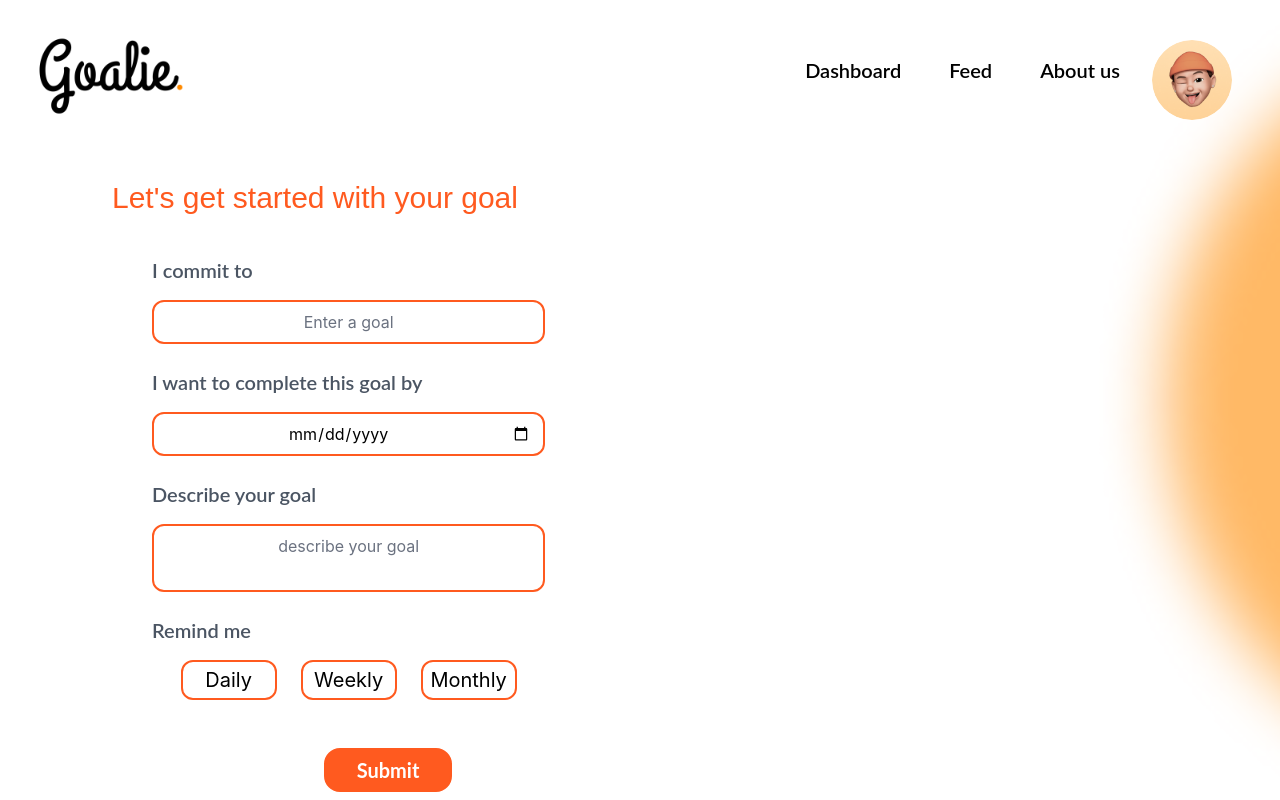
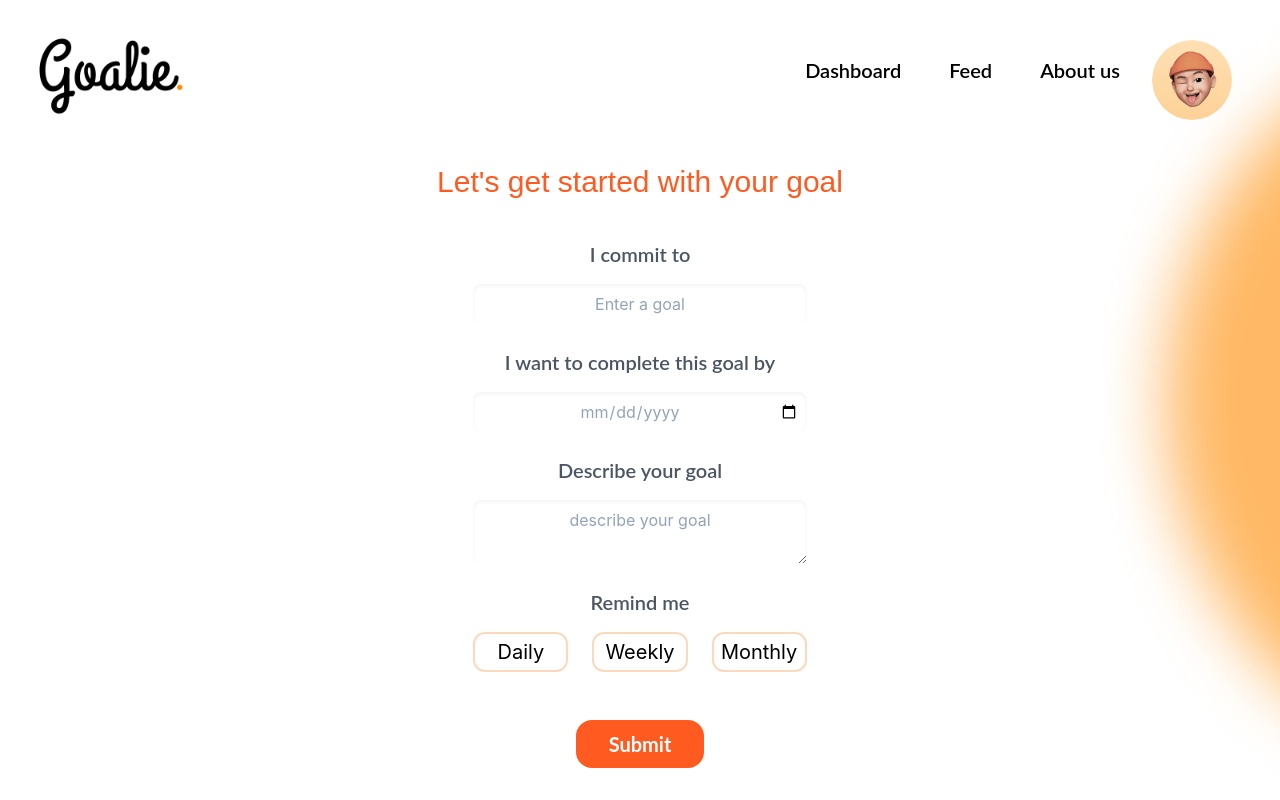
Before and after one commit to Ashirwad-Shetye/Goalie-frontend, a React (Create React App) app: page /creategoal in a window 1280 px wide. Built offline with nearby package versions, Linux system fonts and the light colour scheme; no server answers.

Commit message:
creategoal page ui/ux fixes

```diff
--- a/src/pages/creategoal.tsx
+++ b/src/pages/creategoal.tsx
@@ -4,9 +4,14 @@ import { useNavigate } from 'react-router-dom';
 import Header from '../components/creategoal/header'
 import { toast } from 'react-toastify'
 import { setGoal } from './../services/serverCalls'
+import { ThreeDots } from 'react-loader-spinner'
+
+
+
 function CreateGoal() {
 
     const navigate = useNavigate();
+
     const [formData, setFormData] = useState({
         goal: '',
         date: '',
@@ -15,6 +20,13 @@ function CreateGoal() {
     })
 
     const textRef = useRef<any>();
+
+    const [buttonSelected1, setButtonSelected1] = useState(false);
+    const [buttonSelected2, setButtonSelected2] = useState(false);
+    const [buttonSelected3, setButtonSelected3] = useState(false);
+
+    const [isButtonLoading, setIsButtonLoading] = useState(false);
+
 
     const onChange = (e: React.ChangeEvent<HTMLInputElement>) =>{
         console.log(e.target.name)
@@ -26,11 +38,41 @@ function CreateGoal() {
         }))
     }
 
-    const onRemaindChange = (e: any) => {
+    const onRemaindChange1 = (e: any) => {
         setFormData((prevState) => ({
             ...prevState,
             [e.target.name]: e.target.value
         }))
+        setButtonSelected1(true)
+        setButtonSelected2(false)
+        setButtonSelected3(false)
+        if(buttonSelected1){
+            setButtonSelected1(false)
+        }
+    }
+    const onRemaindChange2 = (e: any) => {
+        setFormData((prevState) => ({
+            ...prevState,
+            [e.target.name]: e.target.value
+        }))
+        setButtonSelected1(false)
+        setButtonSelected2(true)
+        setButtonSelected3(false)
+        if(buttonSelected2){
+            setButtonSelected2(false)
+        }
+    }
+    const onRemaindChange3 = (e: any) => {
+        setFormData((prevState) => ({
+            ...prevState,
+            [e.target.name]: e.target.value
+        }))
+        setButtonSelected1(false)
+        setButtonSelected2(false)
+        setButtonSelected3(true)
+        if(buttonSelected3){
+            setButtonSelected3(false)
+        }
     }
     const onChangeHandler = function(e: React.SyntheticEvent<EventTarget>) {
 
@@ -45,6 +87,8 @@ function CreateGoal() {
 
     const onSubmit = (e: React.SyntheticEvent) =>{
 
+        setIsButtonLoading(true)
+
         e.preventDefault()
         setGoal({
                     text:formData.goal,
@@ -52,58 +96,167 @@ function CreateGoal() {
                     description: formData.description,
                     remaindInDays: formData.remaind
                 },navigate)
+        if(Error()){
+            // toast('Something went wrong, try again in a few seconds', {
+            //     position: "top-center",
+            //     autoClose: 1000,
+            //     hideProgressBar: true,
+            //     closeOnClick: true,
+            //     pauseOnHover: false,
+            //     draggable: true,
+            //     progress: undefined,
+            // });
+            setButtonSelected1(false);
+            setButtonSelected2(false);
+            setButtonSelected3(false);
+
+            setIsButtonLoading(false);
+        } else {
+            // toast('Your goal was saved successfully', {
+            //     position: "top-center",
+            //     autoClose: 1000,
+            //     hideProgressBar: true,
+            //     closeOnClick: true,
+            //     pauseOnHover: false,
+            //     draggable: true,
+            //     progress: undefined,
+            // })
+        }
     }
 
   return (
     <div className='bg-dashboard bg-right bg-no-repeat bg-cover bg-fixed
     min-h-screen min-w-screen max-h-fit max-w-screen'>
         <Header />
-        <div className='mx-12 text-center md:text-left md:ml-28 mt-40 md:mt-10 md:w-3/5 lg:w-2/5'>
+        <div className='mx-auto mt-40 md:mt-0 md:w-3/5 lg:w-2/5'>
             <div
-            className='text-3xl font-poppins text-orange-500 my-6'
+            className='text-3xl font-poppins text-center text-orange-500 my-6'
             >Let's get started with your goal</div>
             <form onSubmit={onSubmit}
-            className='container flex flex-col md:pl-10'>
-                    <label className='text-xl text-gray-600 my-4 font-lato font-semibold'>I commit to</label>
+            className='container flex flex-col w-[360px] md:w-[400px] mx-auto'>
+                    <div className='flex flex-col'>
+                        <label className='text-xl text-gray-600 my-4 font-lato font-semibold text-center'>I commit to</label>
                         <input
-                        className='bg-white bg-opacity-30 mx-auto md:mx-0 mb-2 w-10/12 border-2 text-center
-                            border-orange-500 rounded-xl'
+                            className='placeholder:text-slate-400 mx-auto py-2 md:p-2 mb-2 w-10/12 border-0 text-center
+                            focus:border-orange-500 focus:ring-0 placeholder:text-center shadow-inner rounded-lg'
                             type="text"
                             name="goal"
-                        maxLength={50}
+                            maxLength={42}
                             onChange={onChange}
                             placeholder='Enter a goal' />
-                    <label className='text-xl text-gray-600 my-4 font-lato font-semibold'>I want to complete this goal by</label>
+                    </div>
+                    <div className='flex flex-col'>
+                        <label className='text-xl text-gray-600 my-4 font-lato font-semibold text-center'>I want to complete this goal by</label>
                         <input
-                        className='bg-white bg-opacity-30 mx-auto md:mx-0  mb-2 w-10/12 border-2 text-center
-                            border-orange-500 rounded-xl'
+                            className='placeholder:text-slate-400 text-slate-400 mx-auto py-2 md:p-2 mb-2 w-10/12 border-0 text-center
+                            focus:border-orange-500 focus:ring-0 placeholder:text-center shadow-inner rounded-lg cursor-text'
                             type="date"
                             onChange={onChange}
 
                             name="date" />
-                    <label className='text-xl text-gray-600 my-4 font-lato font-semibold'>Describe your goal</label>
+                    </div>
+                    <div className='flex flex-col'>
+                        <label className='text-xl text-gray-600 my-4 font-lato font-semibold text-center'>Describe your goal</label>
                         <textarea
-                        className='bg-white bg-opacity-30 mx-auto md:mx-0 mb-2 w-10/12 border-2 text-center
-                            border-orange-500 rounded-xl scrollbar-hide resize-none'
+                            className='placeholder:text-slate-400 mx-auto py-2 md:p-2 mb-2 w-10/12 border-0 text-center resize-y
+                            focus:border-orange-500 focus:ring-0 placeholder:text-center shadow-inner rounded-lg scrollbar-hide '
                             name="description"
                             ref={textRef}
                             onChange={onChangeHandler}
                             placeholder='describe your goal'
                             maxLength={280}></textarea>
-                    <label className='text-xl text-gray-600  my-4 font-lato font-semibold'>Remind me</label>
-                    <div className='container text-center mx-auto md:mx-0  w-10/12 justify-evenly space-x-6 md:space-x-6'>
-                        <button type="button" value={1} onClick={onRemaindChange} name="remaind" className='text-xl h-10 hover:text-white hover:bg-orange-500 duration-200
-                            border-orange-500 rounded-xl border-2 w-24'>Daily</button>
-                        <button type="button" value={7} onClick={onRemaindChange} name="remaind" className='text-xl h-10 hover:text-white hover:bg-orange-500 duration-200
-                            border-orange-500 rounded-xl border-2 w-24'>Weekly</button>
-                        <button type="button" value={30} onClick={onRemaindChange} name="remaind" className='text-xl h-10 hover:text-white hover:bg-orange-500 duration-200
-                            border-orange-500 rounded-xl border-2 w-24'>Monthly</button>
                     </div>
-                    <button type="submit"
+                    <div className='flex flex-col'>
+                        <label className='text-xl text-gray-600 my-4 font-lato font-semibold text-center'>Remind me</label>
+                        <div className='container text-center mx-auto flex w-10/12 justify-evenly space-x-6 md:space-x-6'>
+                            {/* Daily */}
+                            {buttonSelected1 ?
+                                <button
+                                type="button"
+                                value={1}
+                                onClick={onRemaindChange1}
+                                name="remaind"
+                                className='text-xl h-10 duration-200 bg-orange-500
+                                border-orange-500 text-white hover:scale-105 rounded-xl border-2 w-24'>Daily</button>
+                            :
+                                <button
+                                type="button"
+                                value={1}
+                                onClick={onRemaindChange1}
+                                name="remaind"
+                                className='text-xl h-10 hover:text-white hover:bg-orange-500 duration-200
+                                border-orange-200 hover:border-orange-500 hover:scale-105 rounded-xl border-2 w-24'>Daily</button>
+                            }
+                            {/* Weekly */}
+                            {buttonSelected2 ?
+                                <button
+                                type="button"
+                                value={1}
+                                onClick={onRemaindChange2}
+                                name="remaind"
+                                className='text-xl h-10 duration-200 bg-orange-500
+                                border-orange-500 text-white hover:scale-105 rounded-xl border-2 w-24'>Weekly</button>
+                            :
+                                <button
+                                type="button"
+                                value={1}
+                                onClick={onRemaindChange2}
+                                name="remaind"
+                                className='text-xl h-10 hover:text-white hover:bg-orange-500 duration-200
+                                border-orange-200 hover:border-orange-500 hover:scale-105 rounded-xl border-2 w-24'>Weekly</button>
+                            }
+                            {/* Monthly */}
+                            {buttonSelected3 ?
+                                <button
+                                type="button"
+                                value={1}
+                                onClick={onRemaindChange3}
+                                name="remaind"
+                                className='text-xl h-10 duration-200 bg-orange-500
+                                border-orange-500 text-white hover:scale-105 rounded-xl border-2 w-24'>Monthly</button>
+                            :
+                                <button
+                                type="button"
+                                value={1}
+                                onClick={onRemaindChange3}
+                                name="remaind"
+                                className='text-xl h-10 hover:text-white hover:bg-orange-500 duration-200
+                                border-orange-200 hover:border-orange-500 hover:scale-105 rounded-xl border-2 w-24'>Monthly</button>
+                            }
+                        </div>
+                    </div>
+                    {/* <button type="submit"
                         className='text-xl mx-auto mt-12 font-lato bg-orange-500
                             text-white w-32 font-bold py-1.5 px-4 rounded-2xl hover:bg-transparent
                             hover:text-orange-500 duration-200 border-orange-500 border-2 hover:shadow-none'
-                    >Submit</button>
+                    >Submit</button> */}
+                    {isButtonLoading ?
+                        <button
+                        type='submit'
+                        className='text-xl my-4 mx-auto mt-12 font-lato bg-orange-400 h-12 w-32 cursor-default
+                             py-1.5 px-4 rounded-2xl border-orange-400 duration-200 border-2'
+                        >
+                            <div className='w-fit mx-auto'>
+                                <ThreeDots
+                                height="15"
+                                width="70"
+                                radius="3"
+                                color="#ffffff"
+                                ariaLabel="three-dots-loading"
+                                visible={true}
+                                />
+                            </div>
+                        </button>
+                        :
+                        <button
+                        type='submit'
+                        className='text-xl my-4 mx-auto mt-12 font-lato bg-orange-500 h-12 w-32
+                            text-white font-bold py-1.5 px-4 rounded-2xl hover:bg-transparent
+                            hover:text-orange-500 border-orange-500 duration-200 border-2 hover:shadow-none'
+                        >
+                            Submit
+                        </button>
+                    }
             </form>
         </div>
     </div>
--- a/src/pages/login.tsx
+++ b/src/pages/login.tsx
@@ -54,11 +54,11 @@ function Login(props:any) {
     }
 
   return (
-    <div className='flex bg-signup w-screen h-screen bg-center bg-no-repeat
+    <div className='flex bg-signup min-h-screen min-w-screen max-h-fit max-w-screen bg-center bg-no-repeat
         bg-cover bg-fixed justify-center align-center text-center'>
         <Header />
         <section
-            className='container h-fit w-2/3
+            className='container h-fit w-2/3 mt-40
             my-auto bg-white rounded-3xl shadow-goalBtn
             md:w-3/5 lg:w-2/5 md:h-screen md:my-0 md:rounded-l-2 md:rounded-r-none md:absolute md:right-0 justify-center align-middle'>
             <div
--- a/src/pages/signup.tsx
+++ b/src/pages/signup.tsx
@@ -80,7 +80,7 @@ function Signup() {
 
   return (
     <div className='flex bg-signup bg-center bg-no-repeat
-        bg-cover bg-fixed justify-center md:h-screen md:w-screen align-center text-center'>
+        bg-cover bg-fixed justify-center min-h-screen min-w-screen max-h-fit max-w-screen align-center text-center'>
         <Header />
         <section
             className='container h-fit w-2/3 mt-32
```
Lines whose indentation alone changed are shown as unchanged.
